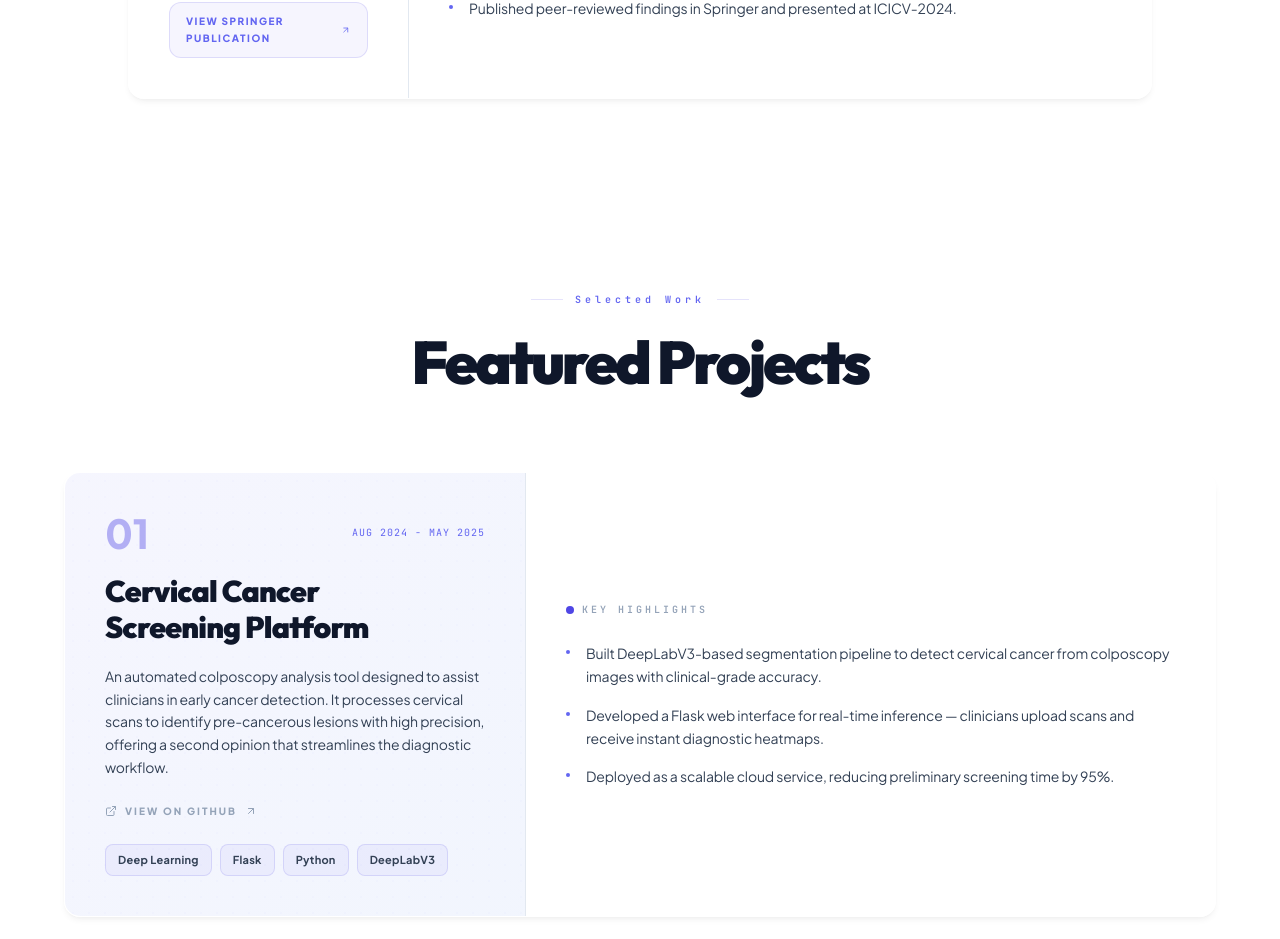
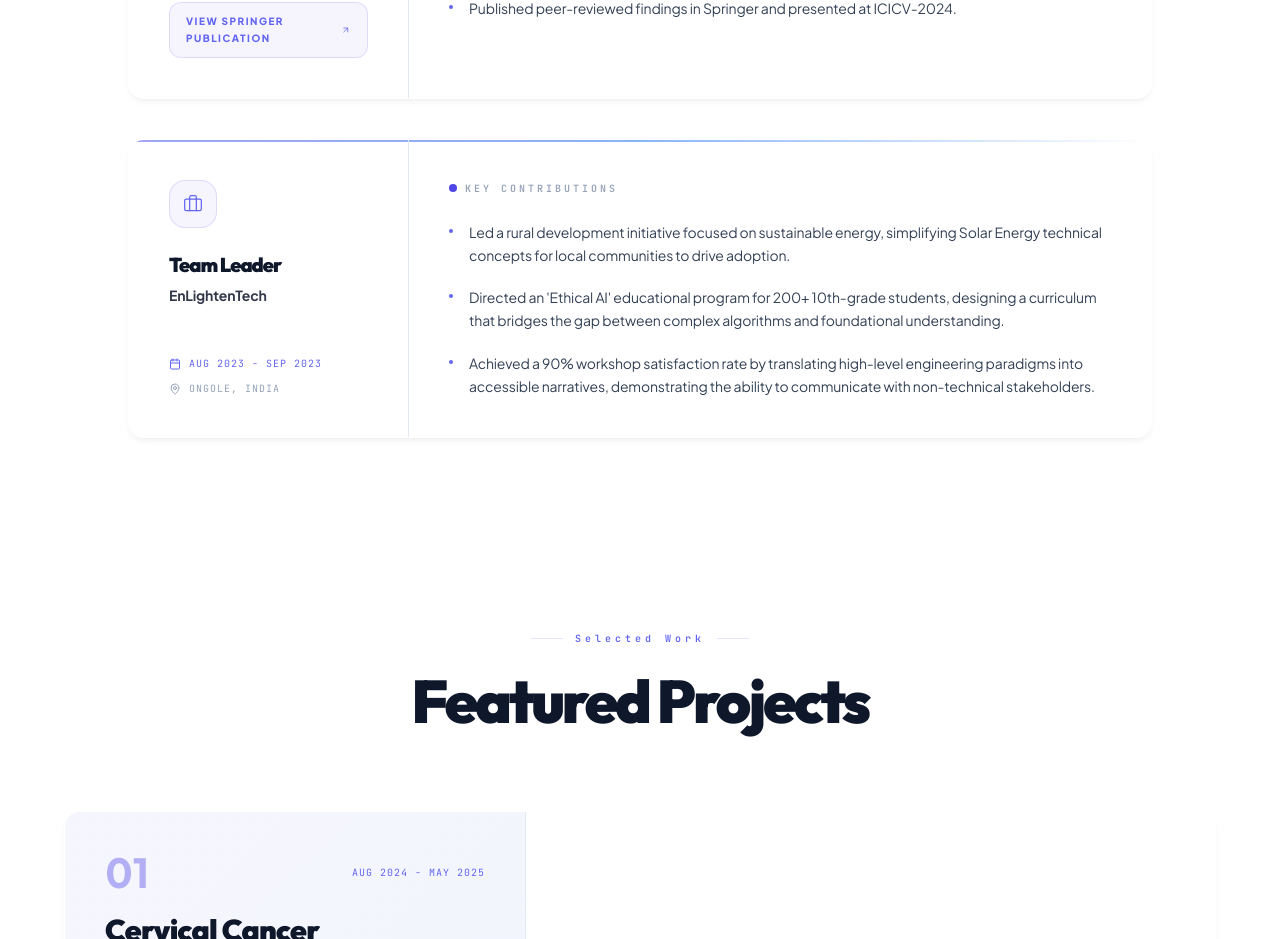
Before and after one commit to Medhovarsh/Medhovarsh-Portfolio, a React (Vite) app: page / in a window 1280 px wide. Shown: the part 2480-3419 px from the top of the page. Built offline with nearby package versions, Linux system fonts and the light colour scheme.

Commit message:
Added EnlightenTech experience to portfolio

```diff
--- a/src/data/portfolio.ts
+++ b/src/data/portfolio.ts
@@ -39,6 +39,17 @@ export const portfolioData = {
                 text: "View Springer Publication",
                 url: "https://link.springer.com/chapter/10.1007/978-981-97-6995-7_31"
             }
+        },
+        {
+            company: "EnLightenTech",
+            role: "Team Leader",
+            duration: "Aug 2023 - Sep 2023",
+            location: "Ongole, India",
+            achievements: [
+                "Led a rural development initiative focused on sustainable energy, simplifying Solar Energy technical concepts for local communities to drive adoption.",
+                "Directed an 'Ethical AI' educational program for 200+ 10th-grade students, designing a curriculum that bridges the gap between complex algorithms and foundational understanding.",
+                "Achieved a 90% workshop satisfaction rate by translating high-level engineering paradigms into accessible narratives, demonstrating the ability to communicate with non-technical stakeholders."
+            ]
         }
     ],
     projects: [
```
